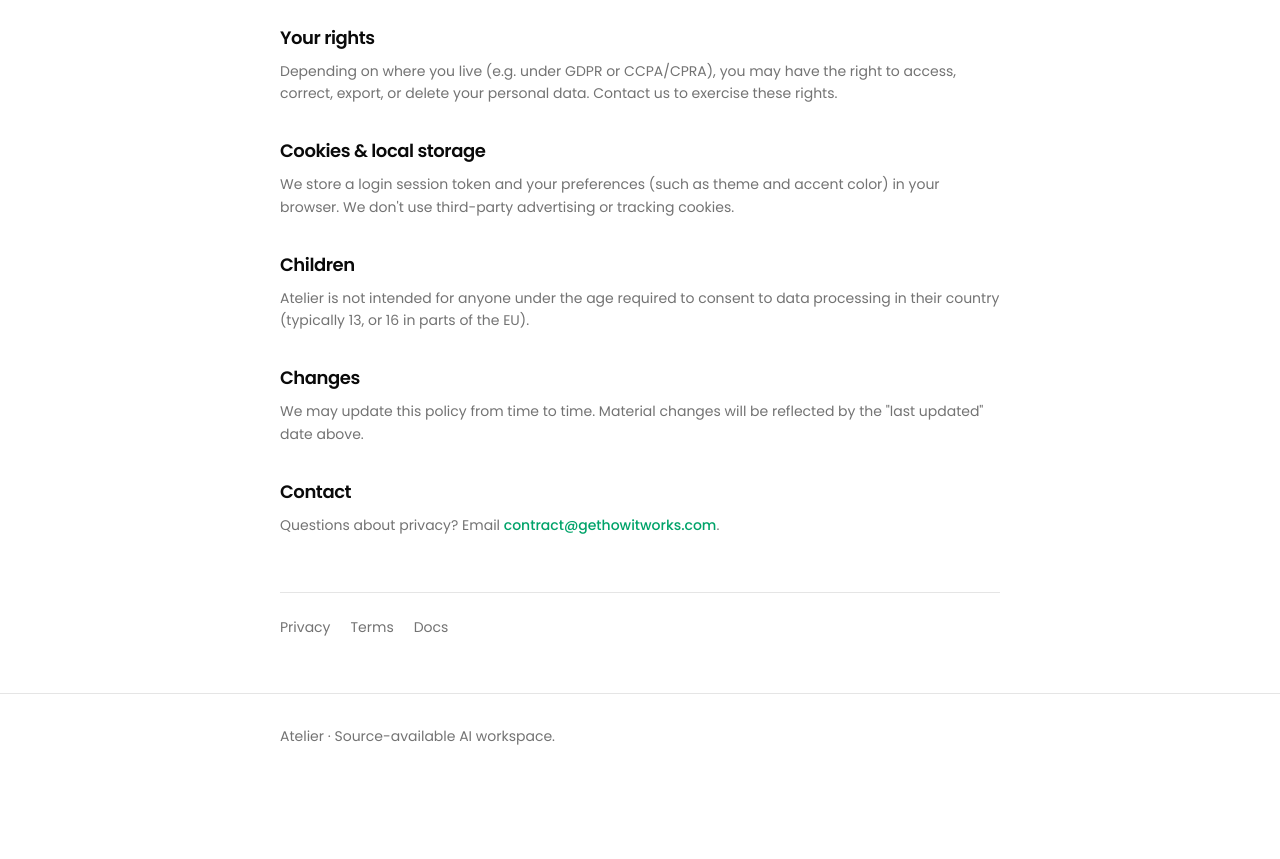
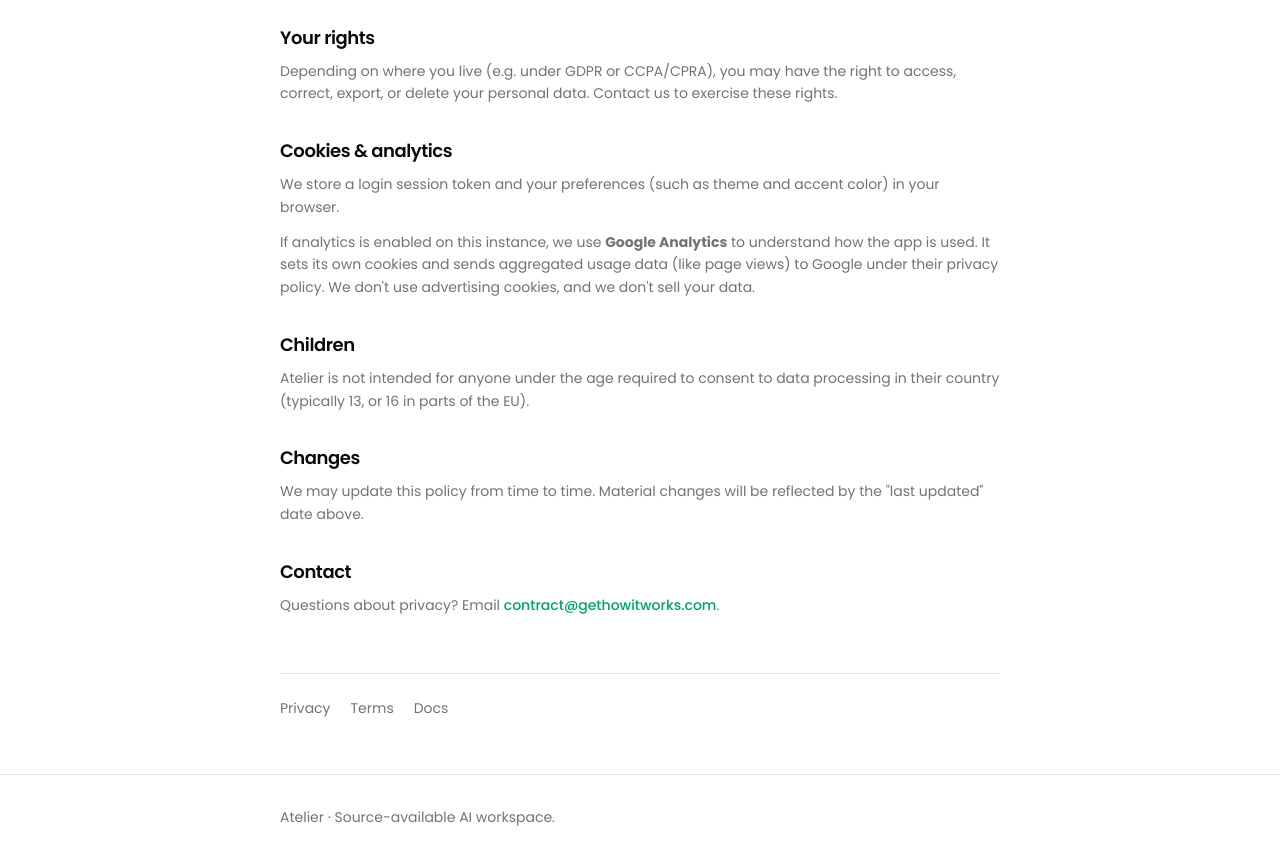
Before and after one commit to hiwcode/kriy, a Next.js app in the folder web/: page /privacy in a window 1280 px wide. Shown: the part 1420-2279 px from the top of the page. Before the commit the page ends 2198 px from the top, so only its background shows below. Built offline with nearby package versions, Linux system fonts and the light colour scheme; no server answers.

Commit message:
Update package dependencies and integrate Google Analytics. Add @next/third-parties for analytics support in layout, and enhance privacy policy to clarify analytics usage and cookie handling.

```diff
--- a/web/app/layout.tsx
+++ b/web/app/layout.tsx
@@ -6,6 +6,7 @@
 import { BackendHealthProvider } from "@/components/backend-health-provider";
 import { Toaster } from "@/components/ui/sonner";
 import { themeInitScript } from "@/config/theme";
+import { GoogleAnalytics } from "@next/third-parties/google";
 
 const poppins = Poppins({
   subsets: ['latin'],
@@ -17,6 +18,8 @@
   title: "Atelier",
   description: "Your AI Workspace",
 };
+
+const GA_ID = process.env.NEXT_PUBLIC_GA_ID;
 
 export default function RootLayout({
   children,
@@ -44,6 +47,7 @@
           <Toaster richColors position="top-right" />
         </ThemeProvider>
       </body>
+      {GA_ID && <GoogleAnalytics gaId={GA_ID} />}
     </html>
   );
 }
--- a/web/app/privacy/page.tsx
+++ b/web/app/privacy/page.tsx
@@ -113,11 +113,16 @@
         </p>
       </LegalSection>
 
-      <LegalSection title="Cookies & local storage">
+      <LegalSection title="Cookies & analytics">
         <p>
           We store a login session token and your preferences (such as theme and accent
-          color) in your browser. We don&apos;t use third-party advertising or tracking
-          cookies.
+          color) in your browser.
+        </p>
+        <p>
+          If analytics is enabled on this instance, we use <strong>Google Analytics</strong>{" "}
+          to understand how the app is used. It sets its own cookies and sends aggregated
+          usage data (like page views) to Google under their privacy policy. We don&apos;t
+          use advertising cookies, and we don&apos;t sell your data.
         </p>
       </LegalSection>
 
--- a/web/package.json
+++ b/web/package.json
@@ -16,6 +16,7 @@
     "@base-ui/react": "^1.1.0",
     "@hookform/resolvers": "^5.2.2",
     "@monaco-editor/react": "^4.7.0",
+    "@next/third-parties": "^16.2.10",
     "@react-oauth/google": "^0.13.4",
     "@tanstack/react-table": "^8.21.3",
     "@xyflow/react": "^12.10.0",
```
Also changed, not shown: 1 other file (tests, documents, lock files or other folders).
